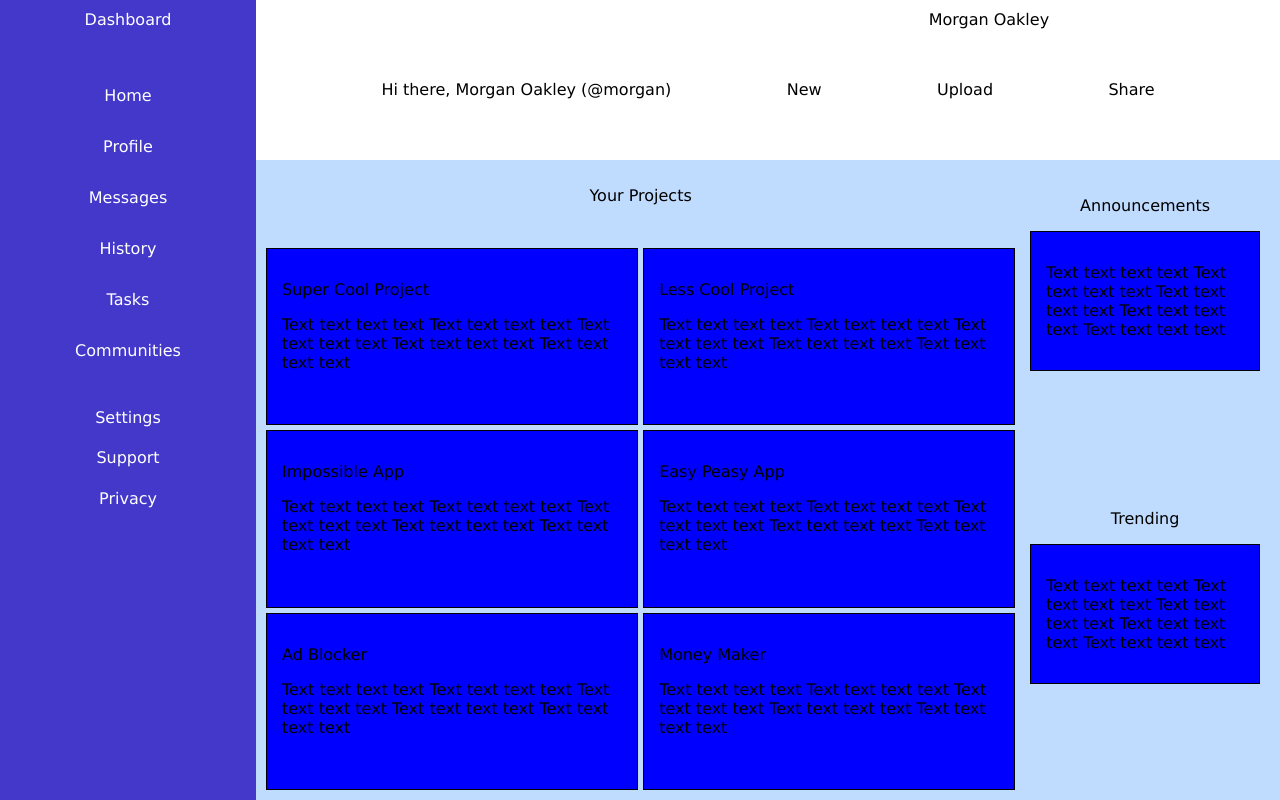
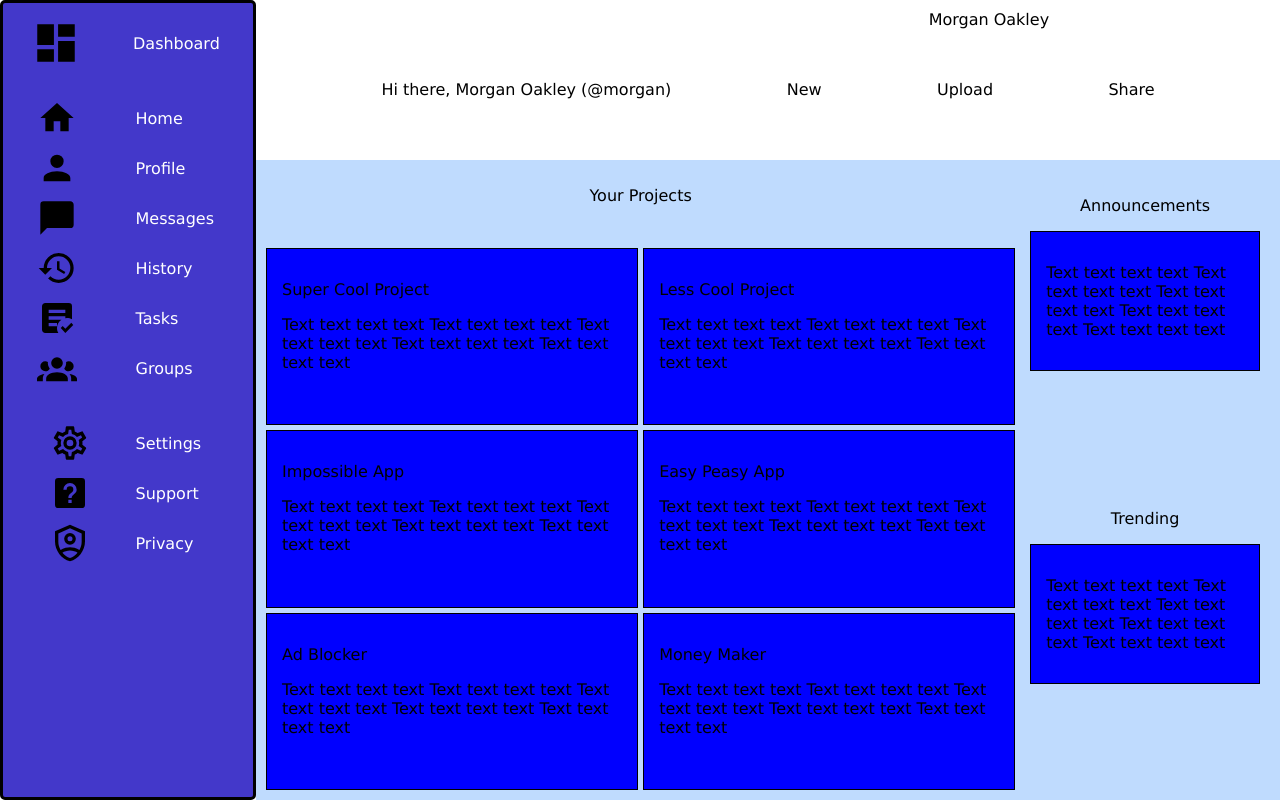
Before and after one commit to mjlebar/dashboard-project, a plain HTML site: page index.html in a window 1280 px wide. Drawn offline with Linux system fonts and the light colour scheme.

Commit message:
Style and structure dashboard

```diff
--- a/index.html
+++ b/index.html
@@ -10,21 +10,49 @@
   <body>
     <div class="container">
       <div class="dashboard dash">
-        <div class="dash-row">
-          <div class="dash-head">Dashboard</div>
+        <div class="dash-head">
+          <img src="view-dashboard.svg" alt="Dashboard button" />
+          <p>Dashboard</p>
         </div>
         <div class="dash-links">
-          <div class="dash-row">Home</div>
-          <div class="dash-row">Profile</div>
-          <div class="dash-row">Messages</div>
-          <div class="dash-row">History</div>
-          <div class="dash-row">Tasks</div>
-          <div class="dash-row">Communities</div>
+          <div class="dash-row">
+            <img src="home.svg" alt="Home button" />
+            <p>Home</p>
+          </div>
+          <div class="dash-row">
+            <img src="account.svg" alt="Profile button" />
+            <p>Profile</p>
+          </div>
+          <div class="dash-row">
+            <img src="message.svg" alt="Messages button" />
+            <p>Messages</p>
+          </div>
+          <div class="dash-row">
+            <img src="history.svg" alt="History button" />
+            <p>History</p>
+          </div>
+          <div class="dash-row">
+            <img src="text-box-check.svg" alt="Tasks button" />
+            <p>Tasks</p>
+          </div>
+          <div class="dash-row">
+            <img src="account-group.svg" alt="Groups button" />
+            <p>Groups</p>
+          </div>
         </div>
         <div class="dash-settings">
-          <div class="dash-row">Settings</div>
-          <div class="dash-row">Support</div>
-          <div class="dash-row">Privacy</div>
+          <div class="dash-row">
+            <img src="cog-outline.svg" alt="Settings button" />
+            <p>Settings</p>
+          </div>
+          <div class="dash-row">
+            <img src="help-box.svg" alt="Support button" />
+            <p>Support</p>
+          </div>
+          <div class="dash-row">
+            <img src="shield-account-outline.svg" alt="Privacy button" />
+            <p>Privacy</p>
+          </div>
         </div>
       </div>
       <div class="header">
--- a/style.css
+++ b/style.css
@@ -3,9 +3,43 @@ body {
   padding: 0;
 }
 
+.dash-head {
+  display: grid;
+  grid-template-columns: 1fr 1fr;
+  align-items: center;
+  margin: 5px;
+}
+
+.dash-head p {
+  margin: 5px;
+  text-align: left;
+}
+
+.dash-head img {
+  height: 50px;
+  width: 50px;
+}
+
+.dash-row {
+  display: grid;
+  grid-template-columns: 1fr 1fr;
+  gap: 5px;
+  align-items: center;
+}
+
+.dash-row img {
+  height: 40px;
+  width: 40px;
+}
+
+.dash-row p {
+  margin: 5px;
+  text-align: left;
+}
+
 .container {
   display: grid;
-  grid-template-columns: 1fr 4fr;
+  grid-template-columns: minmax(225px, 1fr) 4fr;
   grid-template-rows: 1fr 4fr;
   font-family: Verdana, Geneva, Tahoma, sans-serif;
   position: absolute;
@@ -26,16 +60,18 @@ body {
   gap: 15px;
   padding: 10px;
   justify-items: center;
+  border-radius: 5px;
+  border: 3px solid black;
 }
 
-.dash-links {
-  display: grid;
+.dash-links,
+.dash-settings {
+  display: flex;
+  flex-direction: column;
   justify-items: center;
-}
-
-.dash-settings {
-  display: grid;
-  justify-items: center;
+  align-items: stretch;
+  padding: 10px;
+  gap: 10px;
 }
 
 .header {
```
Also changed, not shown: Varsity-Tutors-Whiteboard-1.svg (added), Varsity-Tutors-Whiteboard-6.svg (added), account-group.svg (added), account.svg (added), bell-ring.svg (added), call-split.svg (added), cog-outline.svg (added), eye-plus-outline.svg (added), help-box.svg (added), history.svg (added), home.svg (added), magnify.svg (added), message.svg (added), shield-account-outline.svg (added), 3 more files.
